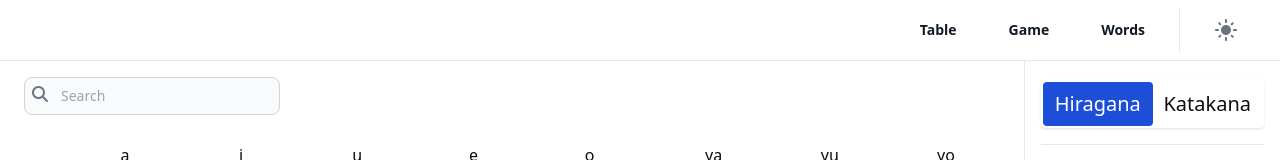
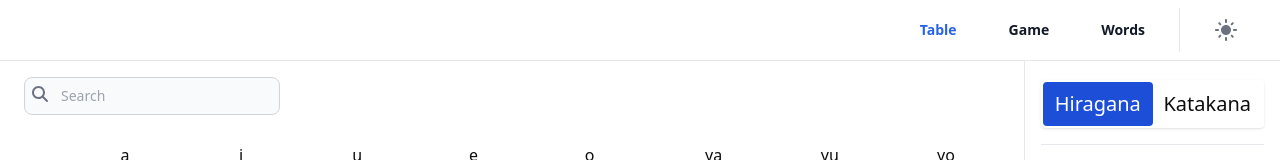
Before and after one commit to pritulaziah/japanese-alphabet, a Next.js app: page / in a window 1280 px wide. Shown: the top 160 px of the page. Built offline with nearby package versions, Linux system fonts and the light colour scheme; no server answers; the database is empty.

Commit message:
minor fix header active link

```diff
--- a/components/common/Header.tsx
+++ b/components/common/Header.tsx
@@ -52,10 +52,10 @@ const Header = () => {
                 <Link href={menuItem.href}>
                   <a
                     className={clsx(
-                      "p-2.5 block text-gray-900 dark:text-gray-300 transition-colors",
+                      "p-2.5 block transition-colors",
                       router.pathname === menuItem.href
                         ? "text-blue-600 dark:text-blue-500"
-                        : "hover:text-blue-600 dark:hover:text-blue-500"
+                        : "text-gray-900 hover:text-blue-600 dark:text-gray-300 dark:hover:text-blue-500"
                     )}
                   >
                     {menuItem.name}
```
